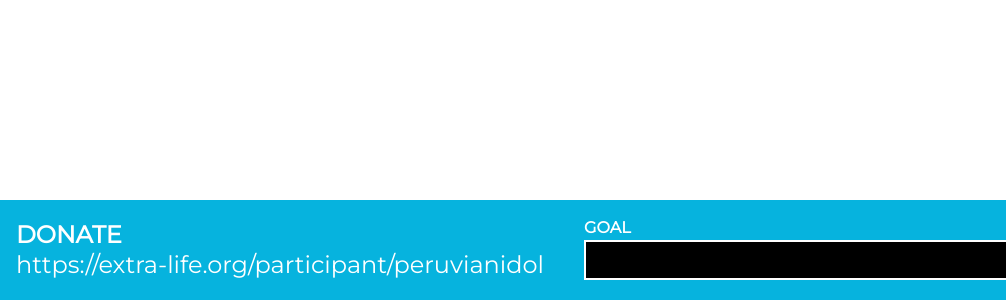
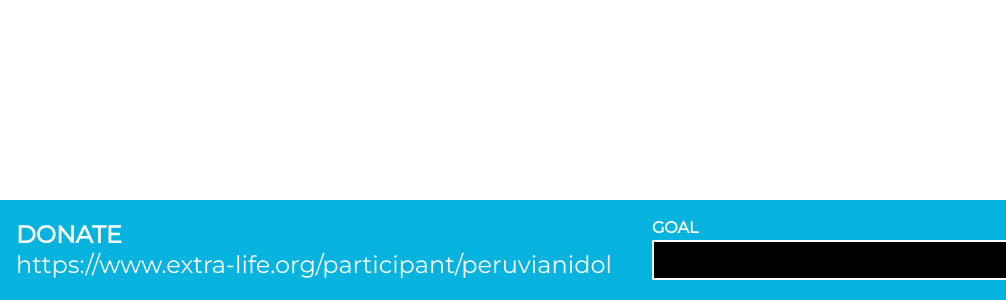
Before and after one commit to peruvianidol/extra-life-banner, a plain HTML site: page index.html in a window 1280 px wide. Shown: the part 780-1080 px from the top of the page, 274-1280 px from the left. Drawn offline with Linux system fonts and the light colour scheme; no server answers.

Commit message:
Update index.html

```diff
--- a/index.html
+++ b/index.html
@@ -187,15 +187,15 @@
 
       const participantID = 304352; // replace with your participantID
       const teamID = 39662; // replace with your teamID
-      const donationURL = "https://extra-life.org/participant/peruvianidol";
+      const donationURL = "https://www.extra-life.org/participant/peruvianidol";
       const socialName = "peruvianidol";
 
       if (typeof participantID !== 'undefined') {
-        var meterURL = "https://extra-life.org/api/participants/" + participantID;
-        var donorURL = "https://extra-life.org/api/participants/" + participantID + "/donations";
+        var meterURL = "https://www.extra-life.org/api/participants/" + participantID;
+        var donorURL = "https://www.extra-life.org/api/participants/" + participantID + "/donations";
       } else {
-        var meterURL = "https://extra-life.org/api/teams/" + teamID;
-        var donorURL = "https://extra-life.org/api/teams/" + teamID + "/donations";
+        var meterURL = "https://www.extra-life.org/api/teams/" + teamID;
+        var donorURL = "https://www.extra-life.org/api/teams/" + teamID + "/donations";
       }
 
       document.getElementById("el-donate-url").innerHTML = donationURL;
```
